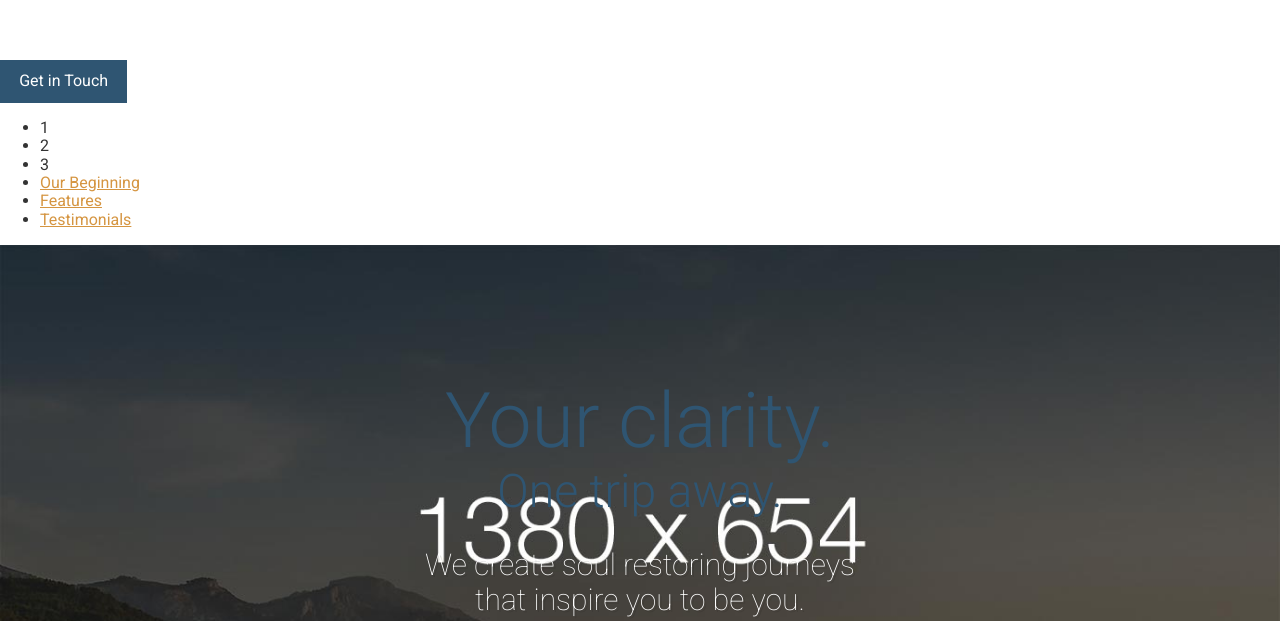
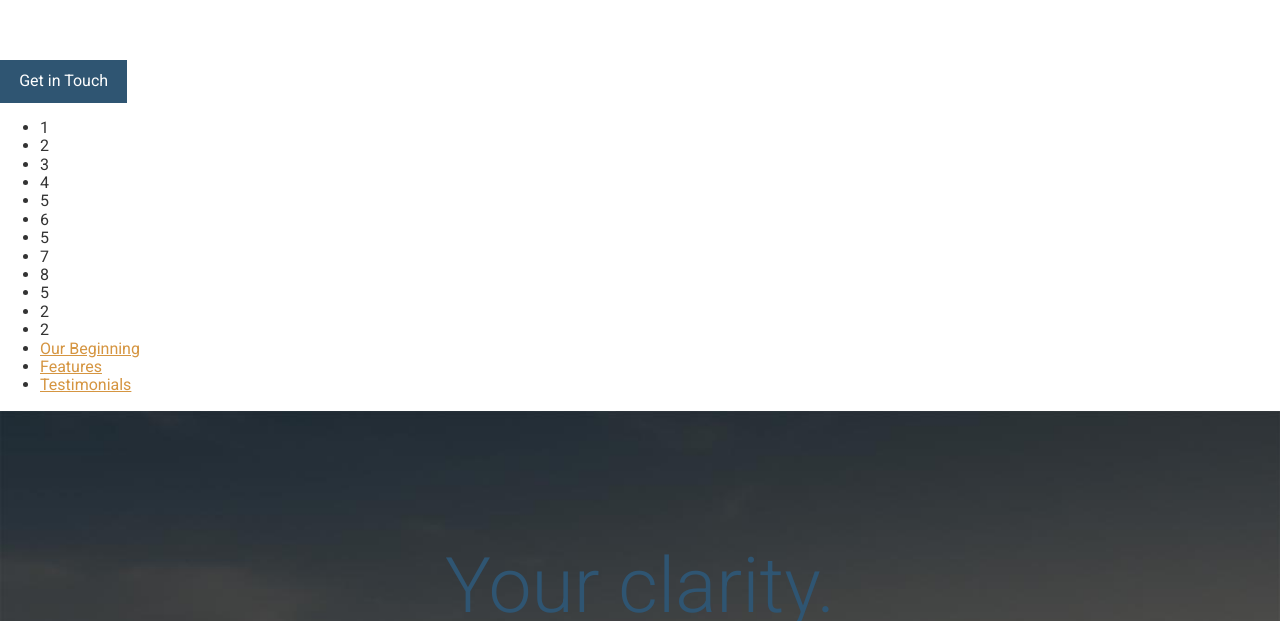
Before and after one commit to Jksharma9644/frontend-projects-tools, a website: page app/index.html in a window 1280 px wide. Shown: the part 479-1100 px from the top of the page. Drawn offline with Linux system fonts and the light colour scheme.

```diff
--- a/app/index.html
+++ b/app/index.html
@@ -20,6 +20,15 @@
         <li>1</li>
         <li>2</li>
         <li>3</li>
+        <li>4</li>
+        <li>5</li>
+        <li>6</li>
+        <li>5</li>
+        <li>7</li>
+        <li>8</li>
+        <li>5</li>
+        <li>2</li>
+        <li>2</li>
 
 
         <li>
```
